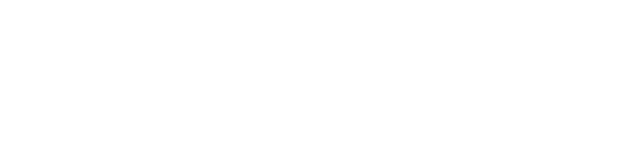
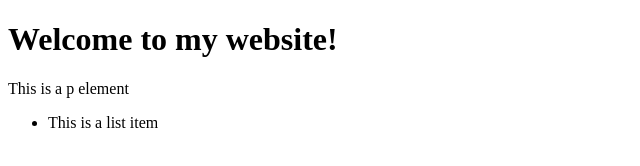
Before and after one commit to GeniusHourWiggins/GeniusHourWiggins.github.io, a plain HTML site: page main.html in a window 1280 px wide. Shown: the whole page, without its empty margins (0-640 px from the left). Drawn offline with Linux system fonts and the light colour scheme.

Commit message:
Update main.html

```diff
--- a/main.html
+++ b/main.html
@@ -1,9 +1,13 @@
 <!DOCTYPE html>
 <html>
   <head>
-    <link rel="stylesheet" type="text/css" href="styles.css">
+    <title>My Website</title>
   </head>
   <body>
-
+    <h1>Welcome to my website!</h1>
+    <p>This is a p element</p>
+    <ul>
+      <li>This is a list item</li>
+    </ul>
   </body>
 </html>
```
